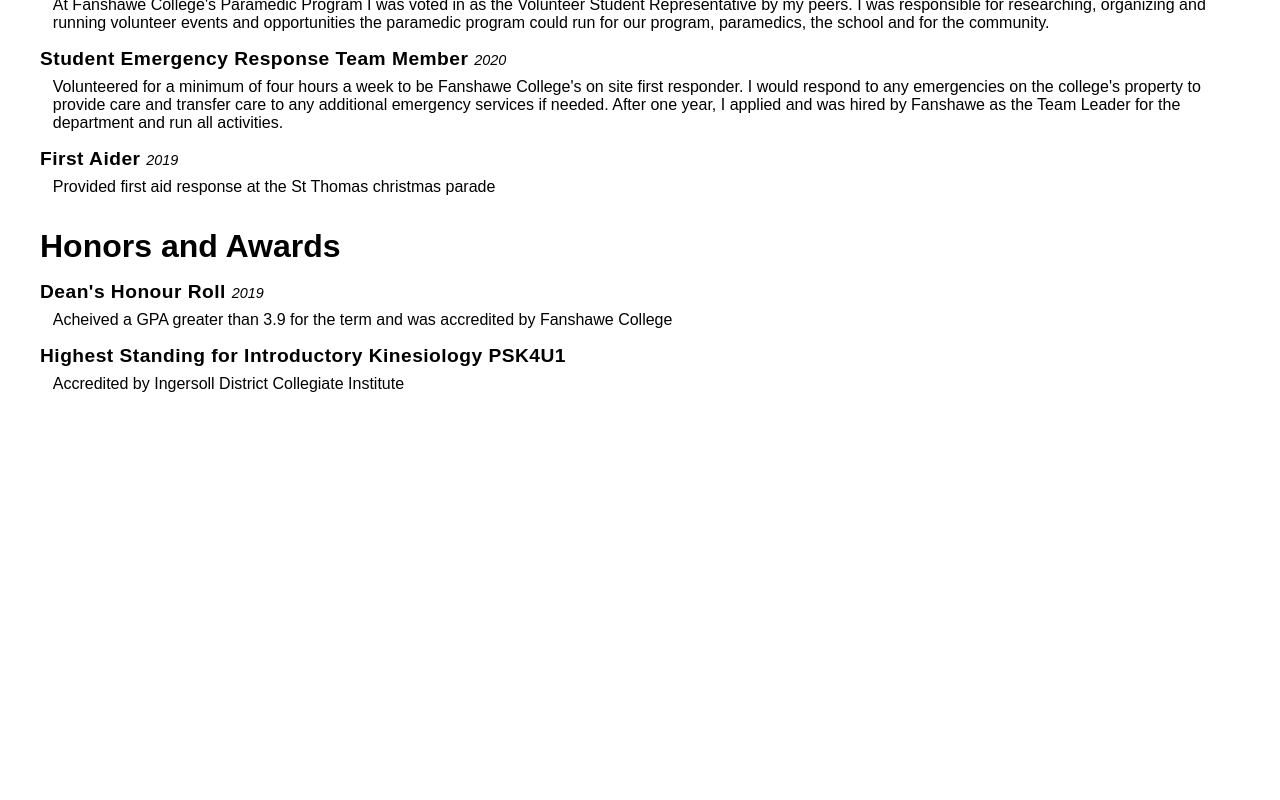
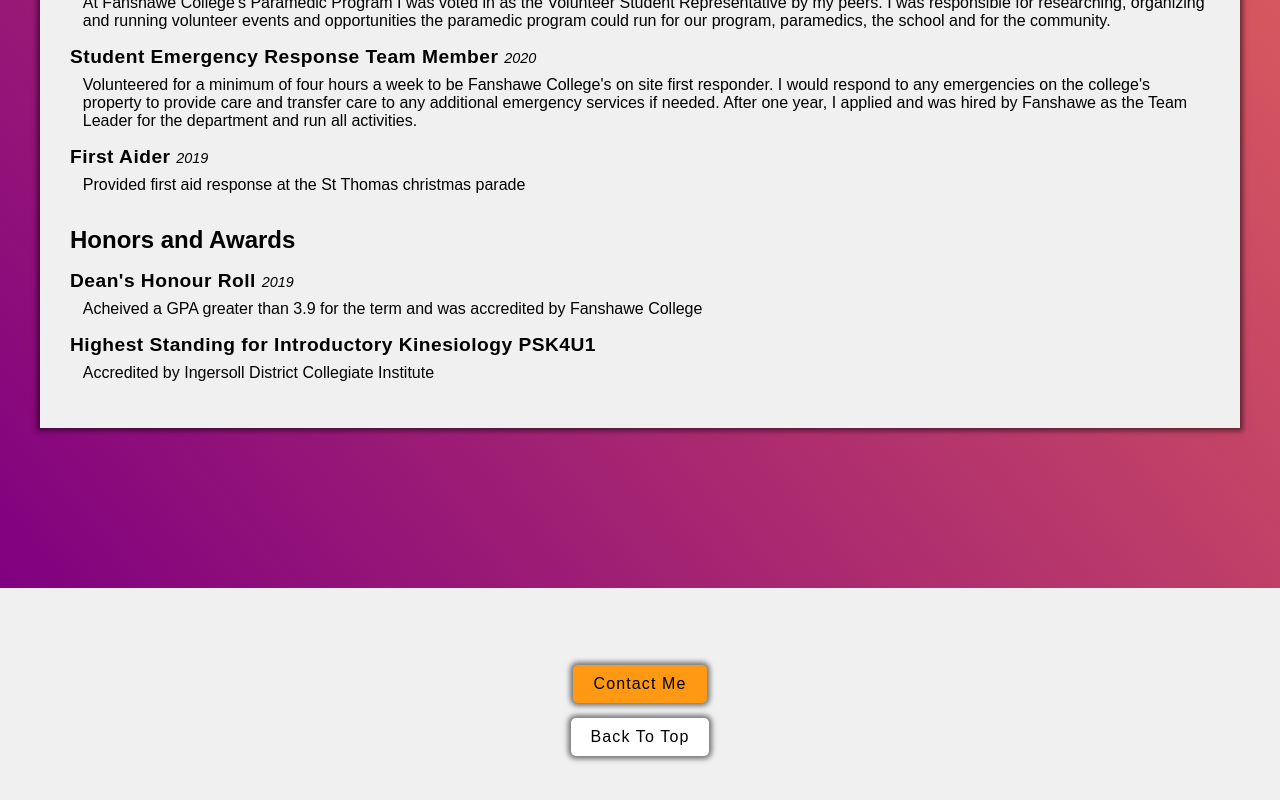
Before and after one commit to Travis912/OfficialPortfolio2, a React (Vite) app: page /#/resume in a window 1280 px wide. Shown: the part 926-1726 px from the top of the page. Before the commit the page ends 1435 px from the top, so only its background shows below. Built offline with nearby package versions, Linux system fonts and the light colour scheme.

Commit message:
some resume css and window scrolling

```diff
--- a/src/components/carousel.jsx
+++ b/src/components/carousel.jsx
@@ -70,7 +70,7 @@ const Carousel = ({ images }) => {
                     </div>
                     {images.map((image, index) => (
                         <div key={index} className="carousel-slide">
-                            <a href={image.link}>
+                            <a href={image.link} onClick={() => window.scrollTo({ top: 0 })}>
                                 <img src={image.image} alt={`Slide ${index}`} />
                             </a>
                         </div>
--- a/src/pages/Home.jsx
+++ b/src/pages/Home.jsx
@@ -53,7 +53,7 @@ return () => {
                                 <h4>Hello</h4>
                                 <h1>I&apos;m <span>Travis</span></h1>
                                 <h1>Front-End Engineer</h1>
-                            <a href="/#/contact" className="contact-button">Contact Me</a>
+                                <a onClick={() => window.scrollTo({ top: 0 })} href="/#/contact" className="contact-button">Contact Me</a>
                             </div>
                         </div>
 
@@ -132,8 +132,8 @@ return () => {
             </div>
             <footer className='home-page-footer'>
                     <div className="footer-contact-btn-div">
-                    <a href="/#/contact" className="contact-button">Contact Me</a>
-                    <a href="#" className="contact-button back-to-top-btn">Back To Top</a>
+                    <a href="/#/contact" onClick={() => window.scrollTo({ top: 0 })} className="contact-button">Contact Me</a>
+                    <a onClick={() => window.scrollTo({ top: 0, behavior: 'smooth' })} className="contact-button back-to-top-btn">Back To Top</a>
                 </div>
             </footer>
         </>
--- a/src/pages/NavBar.jsx
+++ b/src/pages/NavBar.jsx
@@ -7,6 +7,7 @@ const NavBar = () => {
 
   const toggleMenu = () => {
     setIsOpen(!isOpen);
+    window.scrollTo({ top: 0});
   };
 
   const [opacity, setOpacity] = useState(1);
--- a/src/pages/Resume.jsx
+++ b/src/pages/Resume.jsx
@@ -2,6 +2,8 @@ import '../styles/Resume.css';
 
 const Resume = () => {
     return (
+        <>
+            <section className='enitre-resume-section'>
                 <div className="Resume-page">
                     <h1>About Me</h1>
                         <p>Welcome to my portfolio! I am a passionate developer with experience in various technologies.</p>
@@ -74,6 +76,14 @@ const Resume = () => {
                             </li>
                         </ul>
                 </div>
+            </section>
+            <footer className='home-page-footer'>
+                    <div className="footer-contact-btn-div">
+                    <a onClick={() => window.scrollTo({ top: 0 })} href="/#/contact" className="contact-button">Contact Me</a>
+                    <a onClick={() => window.scrollTo({ top: 0, behavior: 'smooth' })} className="contact-button back-to-top-btn">Back To Top</a>
+                </div>
+            </footer>
+        </>
     );
 };
 
--- a/src/styles/Contact.css
+++ b/src/styles/Contact.css
@@ -1,9 +1,7 @@
 .enitre-contact-section {
   display: flex;
   margin-top: -7dvh;
-  padding-left: 3dvw;
-  padding-right: 3dvw;
-  padding-top: 10dvh;
+  padding: 20dvh 3dvw;
   width: 100%;
   height: 100%;
   background: linear-gradient(to top right, purple, #ff7f50);
@@ -20,8 +18,7 @@
   align-items: center;
   justify-content: center;
   padding-top: 5dvh;
-  margin: 7dvh auto;
-  margin-top: 7dvh;
+  margin: 0 auto;
   box-shadow: 0px 0px 5px 3px rgba(0, 0, 0, 0.5);
   background-color: rgb(240, 240, 240);
   z-index: 5;
--- a/src/styles/Home.css
+++ b/src/styles/Home.css
@@ -210,6 +210,7 @@
   display: flex;
   width: fit-content;
   height: 100px;
+  background-color: white;
 }
 
 .expertise-list li,
--- a/src/styles/Resume.css
+++ b/src/styles/Resume.css
@@ -1,10 +1,21 @@
+.enitre-resume-section {
+  display: flex;
+  margin-top: -7dvh;
+  padding: 20dvh 3dvw;
+  width: 100%;
+  height: 100%;
+  background: linear-gradient(to top right, purple, #ff7f50);
+}
+
 .Resume-page {
   margin: 0 auto;
-  padding-top: var(--nav-height);
   max-width: var(--content-width);
   width: 100%;
   min-height: 100dvh;
   padding-bottom: var(--nav-height);
+  background-color: rgba(240, 240, 240);
+  box-shadow: 0px 0px 5px 3px rgba(0, 0, 0, 0.5);
+  padding: 30px;
 }
 
 .Resume-page h1 {
```
Lines whose indentation alone changed are shown as unchanged.
